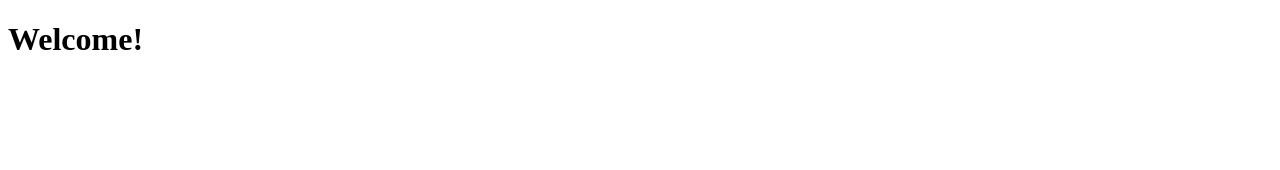
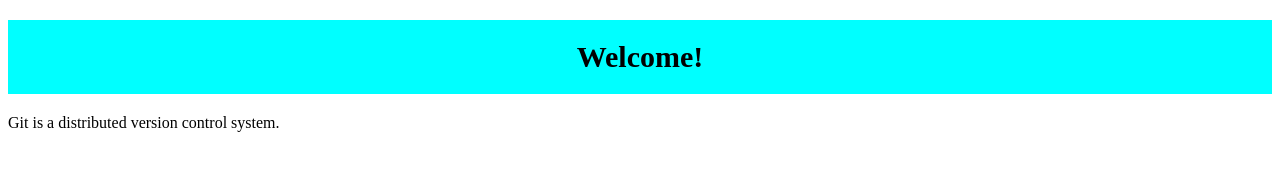
Before and after one commit to Okibe00/demo, a plain HTML site: page index.html in a window 1280 px wide. Drawn offline with Linux system fonts and the light colour scheme.

Commit message:
Added link to style.css

```diff
--- a/index.html
+++ b/index.html
@@ -4,11 +4,15 @@
     <meta charset="UTF-8">
     <meta http-equiv="X-UA-Compatible" content="IE=edge">
     <meta name="viewport" content="width=device-width, initial-scale=1.0">
+    <link rel="stylesheet" href="style.css">
     <title>Document</title>
 </head>
 <body>
     <h1>
         Welcome!
     </h1>
+    <p>
+        Git is a distributed version control system.
+    </p>
 </body>
 </html>
--- a/style.css
+++ b/style.css
@@ -0,0 +1,6 @@
+h1 {
+    background-color: cyan;
+    padding: 20px 5px;
+    font-size: 30px;
+    text-align: center;
+}
```
Also changed, not shown: 1 other file.
